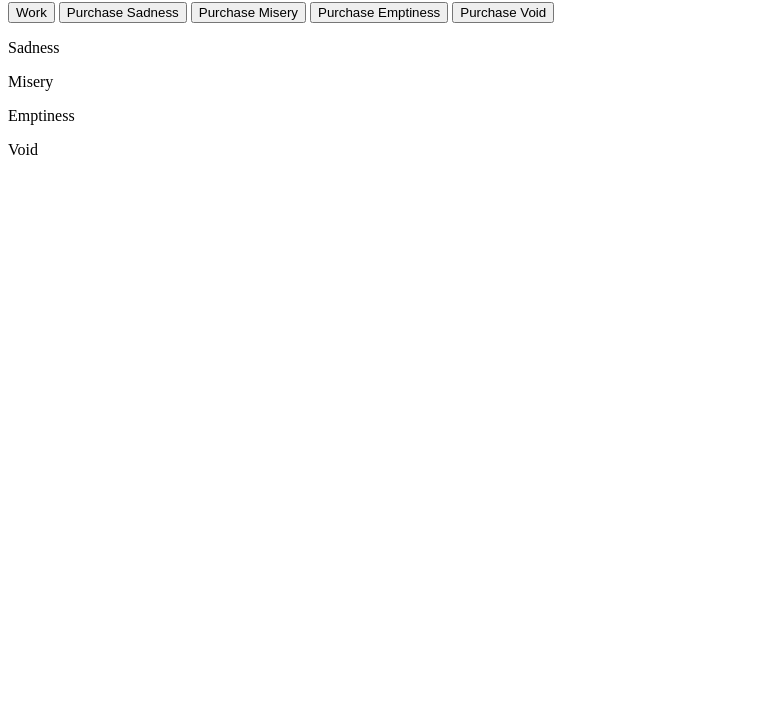
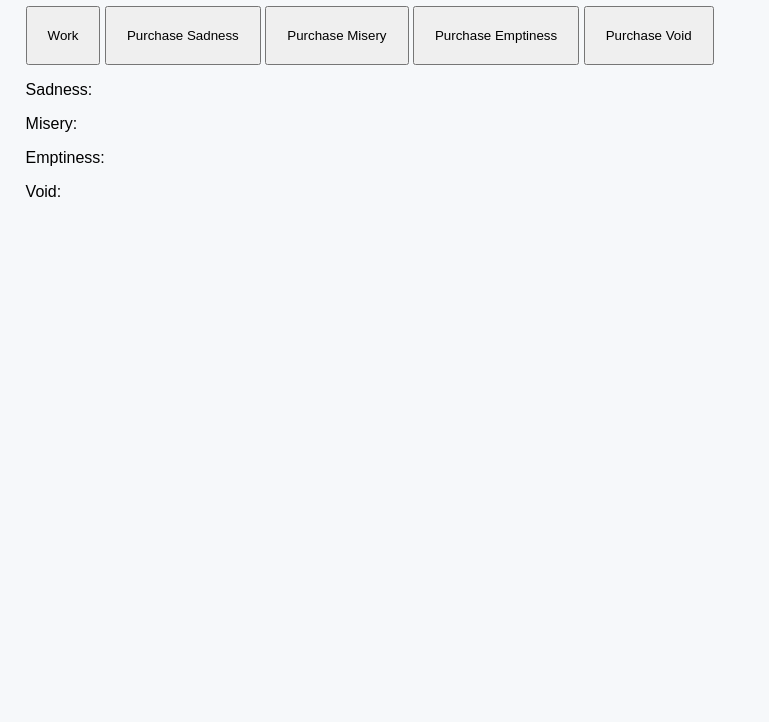
Before and after one commit to lawsonnuland/yourlife, a plain HTML site: page index.html in a window 1280 px wide. Shown: the part 78-800 px from the top of the page, without its empty margins (0-769 px from the left). Drawn offline with Linux system fonts and the light colour scheme.

Commit message:
Update index.html

```diff
--- a/index.html
+++ b/index.html
@@ -4,6 +4,7 @@
 <head>
 	<meta charset="utf-8">
 	<title>Your Life is a Game</title>
+	<link rel="stylesheet" href="styles/YLIAG.css">
 </head>
 
 <h1>Your Life is a Game</h1>
@@ -17,9 +18,9 @@
 </div>
 
 <div id="Stats">
-<p>Sadness</p>
-<p>Misery</p>
-<p>Emptiness</p>
-<p>Void</p>
+<p>Sadness:</p>
+<p>Misery:<p>
+<p>Emptiness:</p>
+<p>Void:<p>
 </div>
 </html>
```
